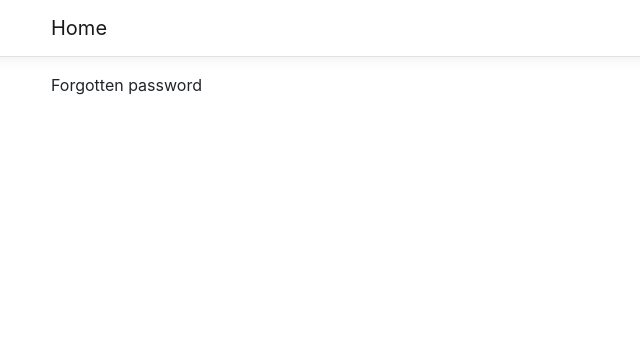
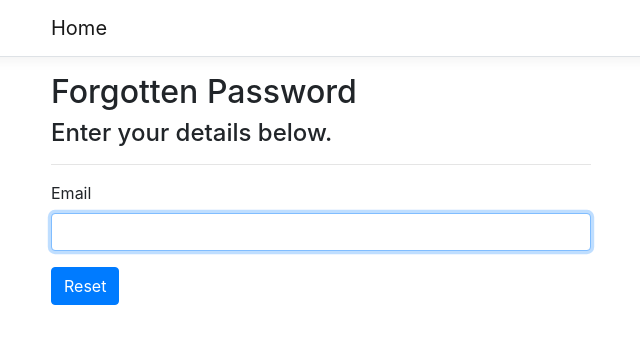
Before and after one commit to paulbulman/parking-website, a React (Create React App) app: page /ForgottenPassword in a window 1280 px wide. Shown: the top 344 px of the page, without its empty margins (34-674 px from the left). Built offline with nearby package versions, Linux system fonts and the light colour scheme; no server answers.

Commit message:
Add password reset UI

```diff
--- a/src/components/login/ForgottenPassword.js
+++ b/src/components/login/ForgottenPassword.js
@@ -1,3 +1,46 @@
 import React from "react";
 
-export default () => <div>Forgotten password</div>
+export default ({ email, errorMessage, onChange, onSubmit }) => {
+  const handleChange = event => onChange(event.target.name, event.target.value);
+
+  const handleSubmit = event => {
+    event.preventDefault();
+    onSubmit();
+  };
+
+  const errors = errorMessage ? (
+    <div className="text-danger">{errorMessage}</div>
+  ) : null;
+
+  return (
+    <>
+      <h2>Forgotten Password</h2>
+      <div className="row">
+        <div className="col-md-6">
+          <form onSubmit={handleSubmit}>
+            <h4>Enter your details below.</h4>
+            <hr />
+            {errors}
+            <div className="form-group">
+              <label htmlFor="input_email">Email</label>
+              <input
+                id="input_email"
+                className="form-control"
+                value={email}
+                name="email"
+                type="email"
+                autoFocus
+                onChange={handleChange}
+              />
+            </div>
+            <div className="form-group">
+              <button className="btn btn-primary" type="submit">
+                Reset
+              </button>
+            </div>
+          </form>
+        </div>
+      </div>
+    </>
+  );
+};
--- /dev/null
+++ b/src/components/login/ForgottenPasswordController.js
@@ -0,0 +1,59 @@
+import React, { useState } from "react";
+import ForgottenPassword from "./ForgottenPassword";
+import ResetPassword from "./ResetPassword";
+import PasswordResetComplete from "./PasswordResetComplete";
+
+export default () => {
+  const [resetPassword, setResetPassword] = useState(false);
+  const [passwordResetComplete, setPasswordResetComplete] = useState(false);
+
+  const [credentials, setCredentials] = useState({
+    email: "",
+    resetCode: "",
+    newPassword: "",
+    confirmNewPassword: ""
+  });
+
+  const [errorMessage, setErrorMessage] = useState("");
+
+  const handleChange = (k, v) => setCredentials({ ...credentials, [k]: v });
+
+  const handleForgottenPassword = async () => {
+    setResetPassword(true);
+  };
+
+  const handleEnterNewPassword = async () => {
+    setErrorMessage("");
+
+    if (credentials.newPassword !== credentials.confirmNewPassword) {
+      setErrorMessage("New passwords do not match");
+      return;
+    }
+
+    setPasswordResetComplete(true);
+  };
+
+  const handleContinue = () => {
+    console.log("Logging in...");
+  };
+
+  return passwordResetComplete ? (
+    <PasswordResetComplete onContinue={handleContinue} />
+  ) : resetPassword ? (
+    <ResetPassword
+      resetCode={credentials.resetCode}
+      newPassword={credentials.newPassword}
+      confirmNewPassword={credentials.confirmNewPassword}
+      errorMessage={errorMessage}
+      onChange={handleChange}
+      onReset={handleEnterNewPassword}
+    />
+  ) : (
+    <ForgottenPassword
+      email={credentials.email}
+      errorMessage={errorMessage}
+      onChange={handleChange}
+      onSubmit={handleForgottenPassword}
+    />
+  );
+};
--- /dev/null
+++ b/src/components/login/PasswordResetComplete.js
@@ -0,0 +1,27 @@
+import React from "react";
+
+export default ({ onContinue }) => {
+  const handleSubmit = event => {
+    event.preventDefault();
+    onContinue();
+  };
+
+  return (
+    <>
+      <h2>Password Reset Complete</h2>
+      <div className="row">
+        <div className="col-md-6">
+          <form onSubmit={handleSubmit}>
+            <h4>Your password has been updated successfully.</h4>
+            <hr />
+            <div className="form-group">
+              <button className="btn btn-primary" type="submit">
+                Continue
+              </button>
+            </div>
+          </form>
+        </div>
+      </div>
+    </>
+  );
+};
--- /dev/null
+++ b/src/components/login/ResetPassword.js
@@ -0,0 +1,75 @@
+import React from "react";
+
+export default ({
+  resetCode,
+  newPassword,
+  confirmNewPassword,
+  errorMessage,
+  onChange,
+  onReset
+}) => {
+  const handleChange = event => onChange(event.target.name, event.target.value);
+
+  const handleSubmit = event => {
+    event.preventDefault();
+    onReset();
+  };
+
+  const errors = errorMessage ? (
+    <div className="text-danger">{errorMessage}</div>
+  ) : null;
+
+  return (
+    <>
+      <h2>Reset Password</h2>
+      <div className="row">
+        <div className="col-md-6">
+          <form onSubmit={handleSubmit}>
+            <h4>If an account exists, a reset code will be sent to you.</h4>
+            <hr />
+            {errors}
+            <div className="form-group">
+              <label htmlFor="input_resetCode">Reset code</label>
+              <input
+                id="input_resetCode"
+                className="form-control"
+                value={resetCode}
+                name="resetCode"
+                onChange={handleChange}
+              />
+            </div>
+            <div className="form-group">
+              <label htmlFor="input_newPassword">New password</label>
+              <input
+                id="input_newPassword"
+                className="form-control"
+                value={newPassword}
+                name="newPassword"
+                type="password"
+                onChange={handleChange}
+              />
+            </div>
+            <div className="form-group">
+              <label htmlFor="input_confirmNewPassword">
+                Confirm new password
+              </label>
+              <input
+                id="input_confirmNewPassword"
+                className="form-control"
+                value={confirmNewPassword}
+                name="confirmNewPassword"
+                type="password"
+                onChange={handleChange}
+              />
+            </div>
+            <div>
+              <button className="btn btn-primary" type="submit">
+                Save
+              </button>
+            </div>
+          </form>
+        </div>
+      </div>
+    </>
+  );
+};
--- a/src/components/router/UnauthenticatedRouter.js
+++ b/src/components/router/UnauthenticatedRouter.js
@@ -1,6 +1,6 @@
 import React from "react";
 import { Switch, Route } from "react-router-dom";
-import ForgottenPassword from "../login/ForgottenPassword";
+import ForgottenPassword from "../login/ForgottenPasswordController";
 import LoginForm from "../login/LoginFormController";
 
 export default () => (
```
